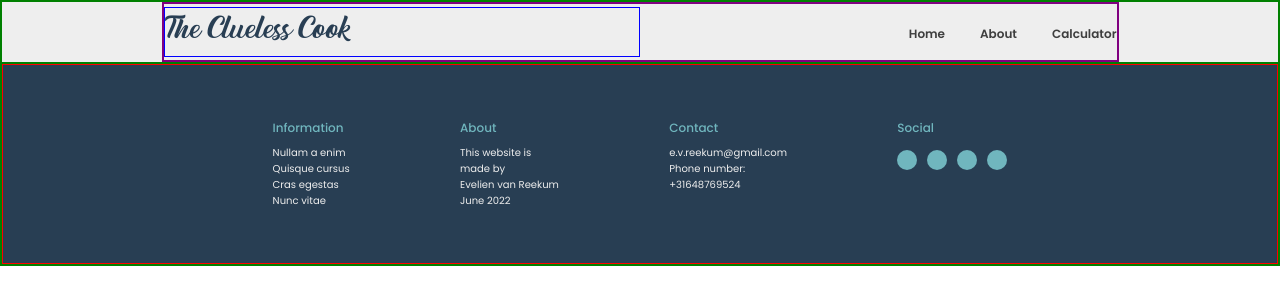
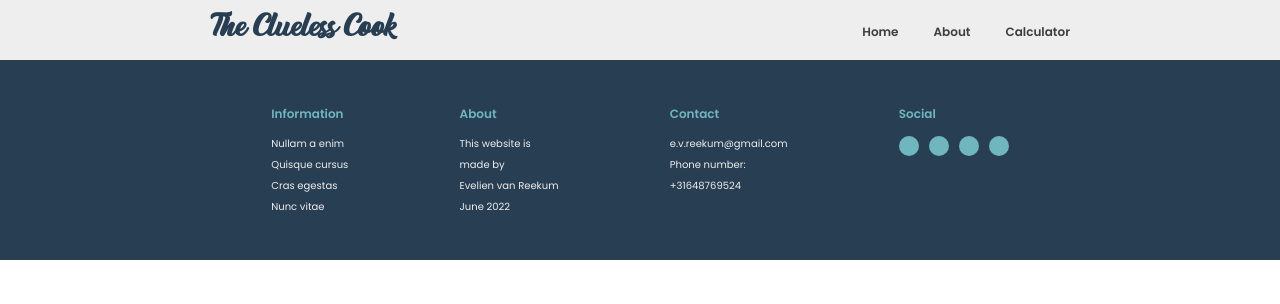
Before and after one commit to evreekum/frontend-final-assignment, a React (Create React App) app: page /calculator in a window 1280 px wide. Shown: the top 304 px of the page. Built offline with nearby package versions, Linux system fonts and the light colour scheme; some icons are missing.

Commit message:
Worked on some styling for Footer and Navigation

```diff
--- a/src/App.css
+++ b/src/App.css
@@ -16,12 +16,12 @@
 }
 
 /*----Temporary borders----*/
-.outer-container {
-    border: 1px solid green;
-}
-.inner-container {
-    border: 1px solid red;
-}
+/*.outer-container {*/
+/*    border: 1px solid green;*/
+/*}*/
+/*.inner-container {*/
+/*    border: 1px solid red;*/
+/*}*/
 /*_______________________________*/
 body {
     font-family: "poppins", sans-serif;
--- a/src/components/footer/Footer.css
+++ b/src/components/footer/Footer.css
@@ -3,7 +3,7 @@
 
 h5 {
     font-size: 12px;
-    font-weight: 500;
+    font-weight: 600;
     padding-bottom: 8px;
     text-transform: capitalize;
     color: var(--button-color);
@@ -22,6 +22,10 @@ h5 {
     justify-content: space-evenly;
     align-items: flex-start;
     width: var(--inner-width);
+}
+
+.footer__ul li p {
+    padding-top: 5px;
 }
 
 .footer__social-card {
--- a/src/components/navigation/Navigation.css
+++ b/src/components/navigation/Navigation.css
@@ -5,10 +5,9 @@
 
 .nav__inner-container {
     height: 60px;
-    border: 2px solid purple;
     width: var(--inner-width);
-    /*margin-right: 200px;*/
-    /*margin-left: 200px;*/
+    padding-right: 50px;
+    padding-left: 50px;
 }
 
 .nav__inner-container h2 {
@@ -17,13 +16,11 @@
     justify-content: flex-start;
     align-items: center;
     flex-basis: 50%;
-    border: 1px solid blue;
 }
 
 .nav__logo {
     font-family: "Austein", sans-serif;
     font-size: 30px;
-    font-weight: normal;
     color: var(--dark-bg-font-color);
     text-decoration: none;
 }
```
